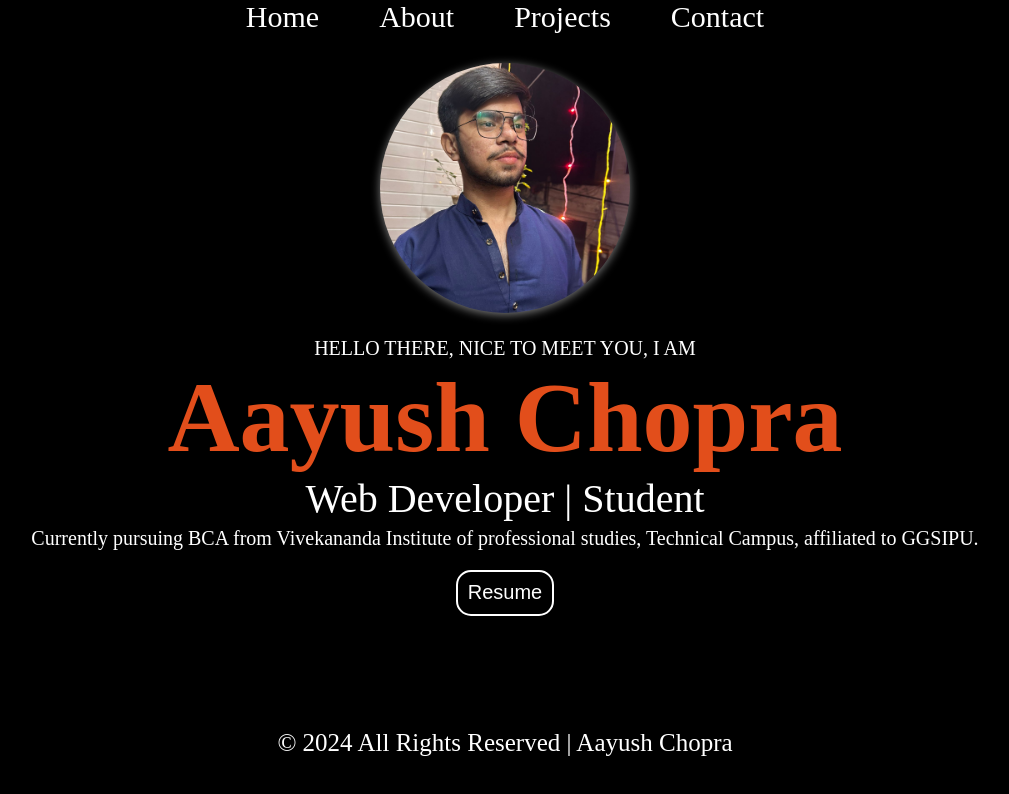
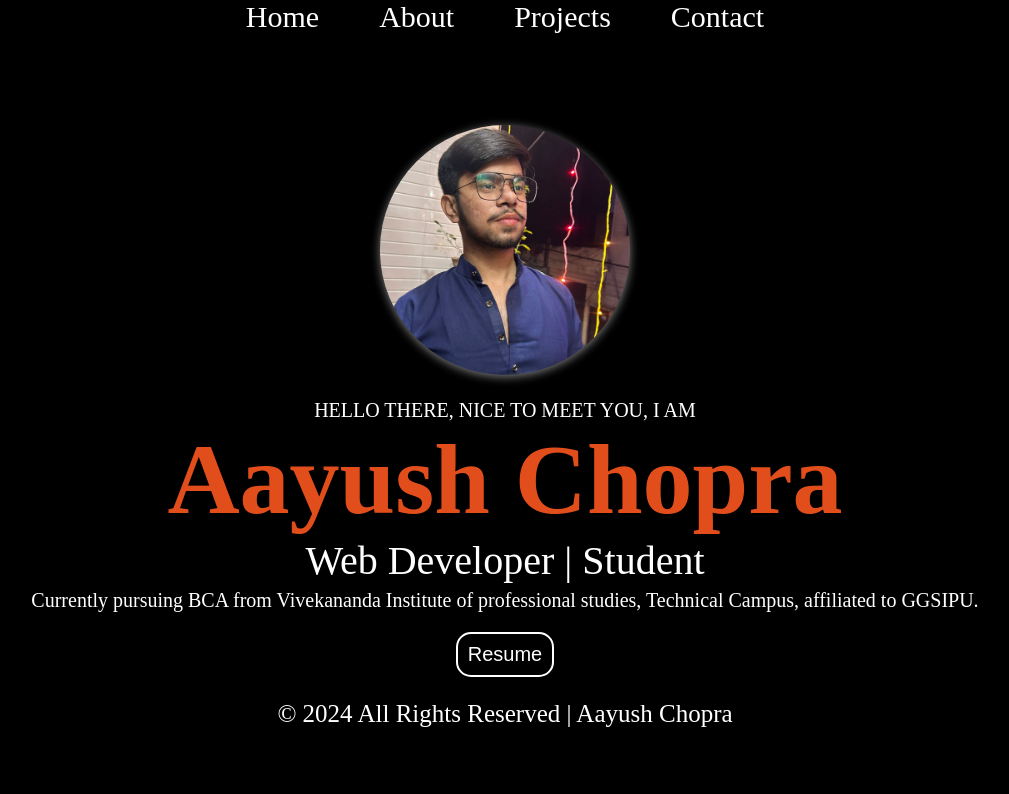
Before and after one commit to YoAayush/Latest_Portfolio_ReactJS, a React (Vite) app: page / in a window 1280 px wide. Shown: the top 794 px of the page, without its empty margins (135-1144 px from the left). Built offline with nearby package versions, Linux system fonts and the light colour scheme.

Commit message:
save changes

```diff
--- a/src/Intro.css
+++ b/src/Intro.css
@@ -2,9 +2,11 @@
     background-color: black;
     width: 100%;
     height: 100vh;
-    display: grid;
-    grid-template-columns: repeat(1,1fr);
-    /* overflow: hidden; */
+    display: flex;
+    flex-direction: column;
+    justify-content: center;
+    align-items: center;
+    gap: 10px 0px;
 }
 
 .inner {
```
